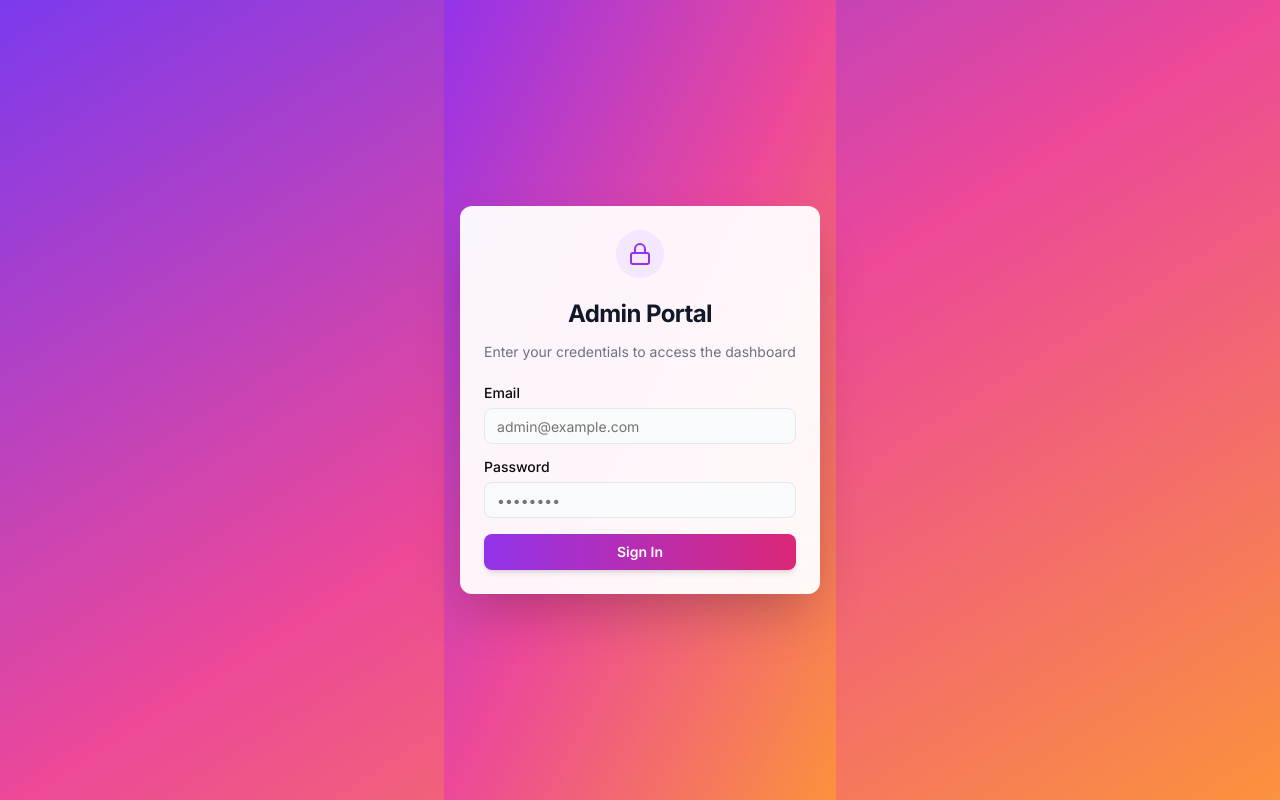
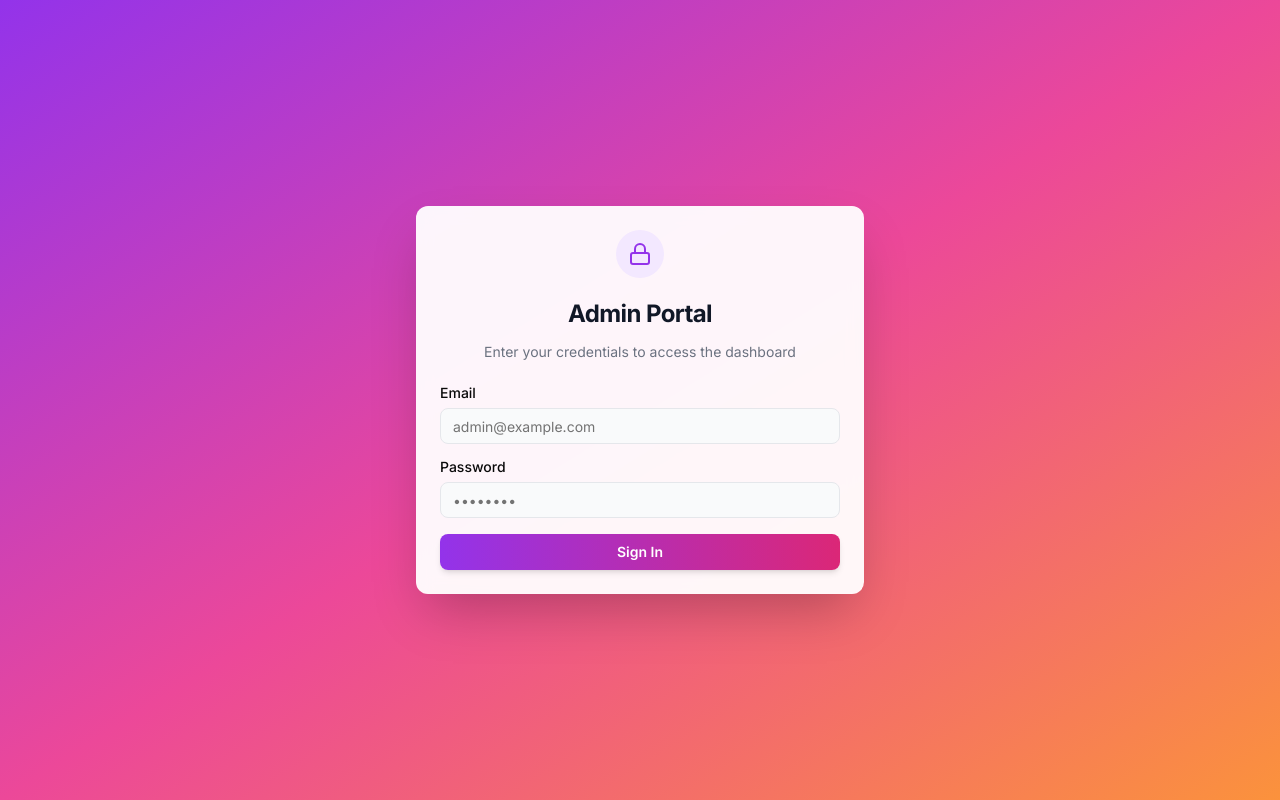
Before and after one commit to EduardoAfInacio/birthday-wheel, a Next.js app in the folder frontend/: page /admin/login in a window 1280 px wide. Built offline with nearby package versions, Linux system fonts and the light colour scheme; no server answers.

Commit message:
Fixing visual of login card and api endpoint.

```diff
--- a/frontend/src/app/admin/login/page.tsx
+++ b/frontend/src/app/admin/login/page.tsx
@@ -51,8 +51,8 @@ export default function AdminLogin() {
   };
 
   return (
-    <div className="flex min-h-screen items-center justify-center bg-gradient-to-br from-purple-600 via-pink-500 to-orange-400 p-4">
-      <Card className="w-full max-w-md shadow-2xl bg-white/95 backdrop-blur border-none">
+    <div className="flex h-screen w-full items-center justify-center bg-gradient-to-br from-purple-600 via-pink-500 to-orange-400 overflow-hidden">
+      <Card className="w-full max-w-md shadow-2xl bg-white/95 backdrop-blur border-none m-4">
         <CardHeader className="space-y-1 text-center">
           <div className="mx-auto bg-purple-100 p-3 rounded-full w-fit mb-2">
             <Lock className="h-6 w-6 text-purple-600" />
--- a/frontend/src/services/api.ts
+++ b/frontend/src/services/api.ts
@@ -6,7 +6,7 @@ import {
   WinnersResponse
 } from "../types/api";
 
-const BASE_URL = process.env.NEXT_PUBLIC_API_ENDPOINT || 'http://localhost:3000/';
+const BASE_URL = process.env.NEXT_PUBLIC_API_ENDPOINT || 'http://localhost:3000';
 
 
 export const api = {
@@ -45,7 +45,7 @@ export const api = {
     },
 
     async getPrizes() {
-        const response = await fetch(`${BASE_URL}prizes/getAvailablePrizes`, {
+        const response = await fetch(`${BASE_URL}/prizes/getAvailablePrizes`, {
             method: 'GET',
             headers: {
                 'Content-Type': 'application/json',
```
